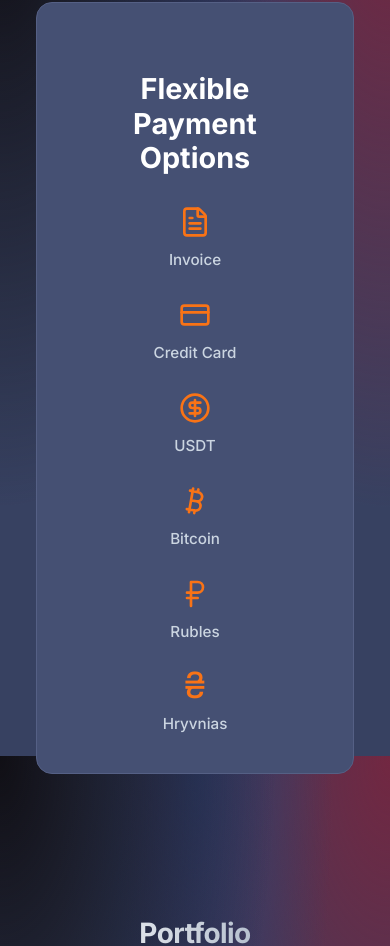
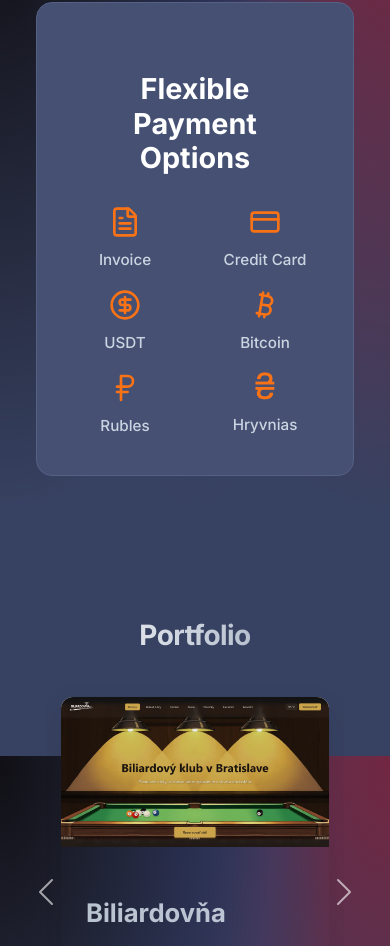
Before and after one commit to JaffarSk24/whiteeagles.sk, a React (Vite) app: page / in a window 390 px wide. Shown: the part 5152-6098 px from the top of the page. Built offline with nearby package versions, Linux system fonts and the light colour scheme.

Commit message:
style: Mobile Refinements - Payment Grid & Footer Layout
- Home: Payment options now 2-column grid on mobile to remove huge vertical stack.
- Footer: Tagline now breaks to a new line on mobile for clean hierarchy.

```diff
--- a/src/components/Footer.css
+++ b/src/components/Footer.css
@@ -50,6 +50,15 @@
   color: var(--text-secondary);
   font-weight: 500;
   margin-left: 6px;
+}
+
+@media (max-width: 900px) {
+  .company-desc-inline {
+    display: block; /* Force new line */
+    margin-left: 0;
+    margin-top: 4px;
+    font-size: 0.95rem;
+  }
 }
 
 .company-details {
--- a/src/pages/Home.css
+++ b/src/pages/Home.css
@@ -353,6 +353,15 @@
   gap: 30px;
 }
 
+@media (max-width: 768px) {
+  .payment-list {
+    display: grid;
+    grid-template-columns: 1fr 1fr;
+    gap: 20px;
+    justify-items: center;
+  }
+}
+
 .payment-item {
   display: flex;
   flex-direction: column;
```
